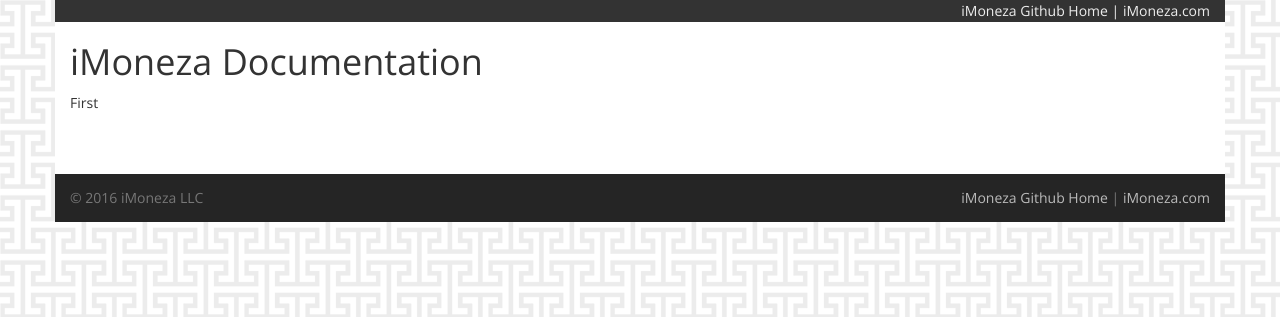
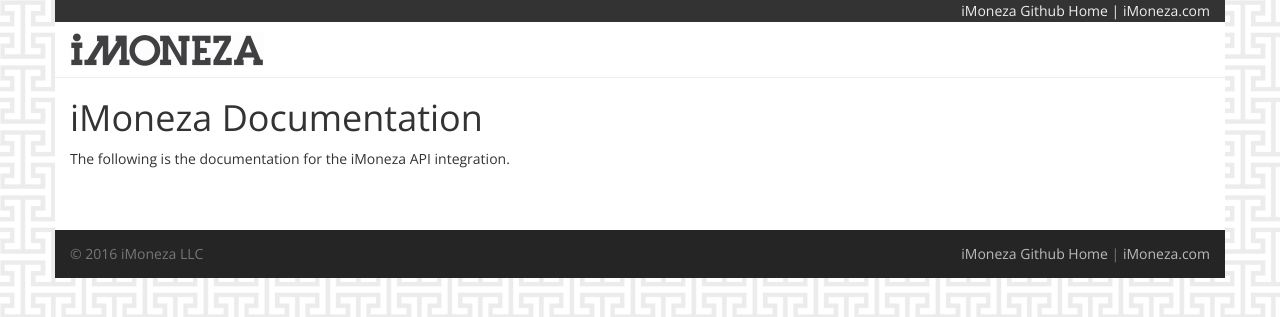
Before and after one commit to iMoneza/documentation, a Jekyll site: the page built from index.md, in a window 1280 px wide. Shown: the top 317 px of the page. Built offline with Jekyll 4.4.1, drawn with Linux system fonts in a browser that asks for light colours; nearby versions of some CDN libraries.

Commit message:
updated the header links.

```diff
--- a/_layouts/default.html
+++ b/_layouts/default.html
@@ -19,6 +19,9 @@
       </div>
     </div>
   </div>
+  <header class="container">
+    <a href="/"><img src="images/imoneza-logo.png" alt="logo"></a>
+  </header>
   <main class="container">
     {{ content }}
   </main>
--- a/css/main.css
+++ b/css/main.css
@@ -51,6 +51,11 @@
 .fa.large-logo {
     font-size: 6rem;
 }
+header {
+    background: #ffffff;
+    padding: 1rem 0;
+    border-bottom: 1px solid #eeeeee;
+}
 footer {
     background-color: #252525;
     color: #777777;
--- a/index.html
+++ /dev/null
@@ -1,6 +0,0 @@
----
-layout: default
-title: iMoneza
----
-<h1>iMoneza Documentation</h1>
-<p>First</p>
--- /dev/null
+++ b/index.md
@@ -0,0 +1,7 @@
+---
+layout: default
+title: iMoneza Documentation
+---
+# iMoneza Documentation
+
+The following is the documentation for the iMoneza API integration.
```
